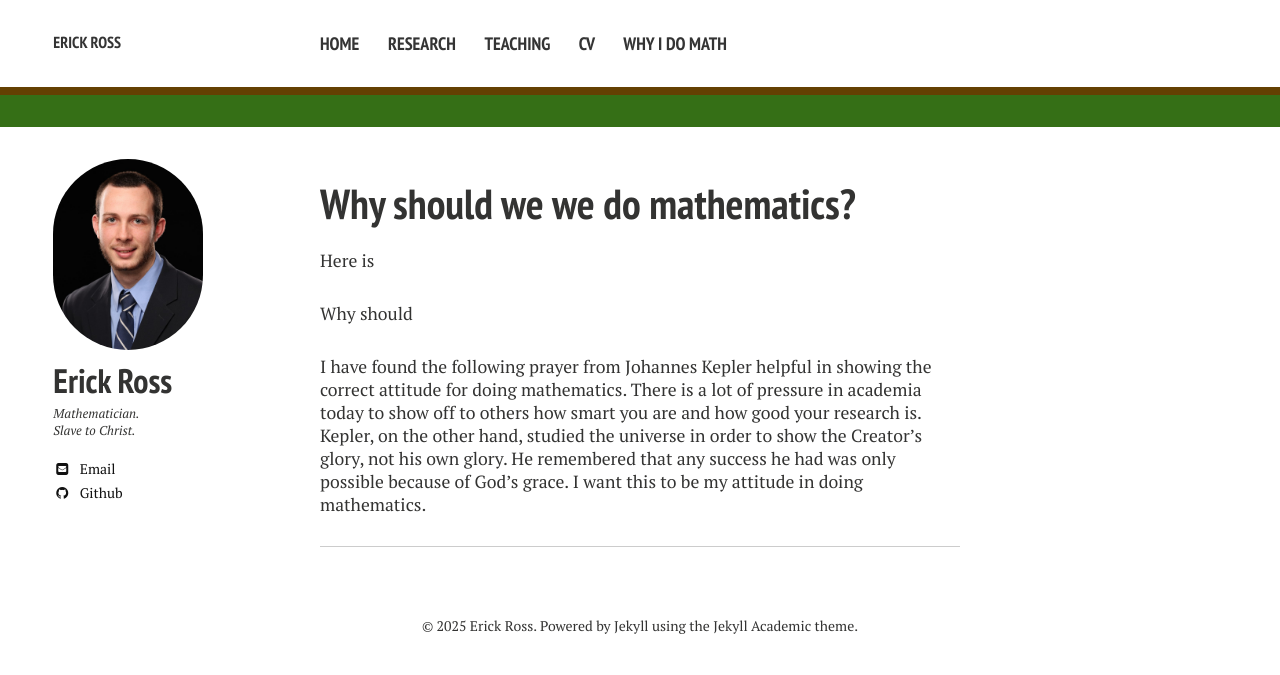
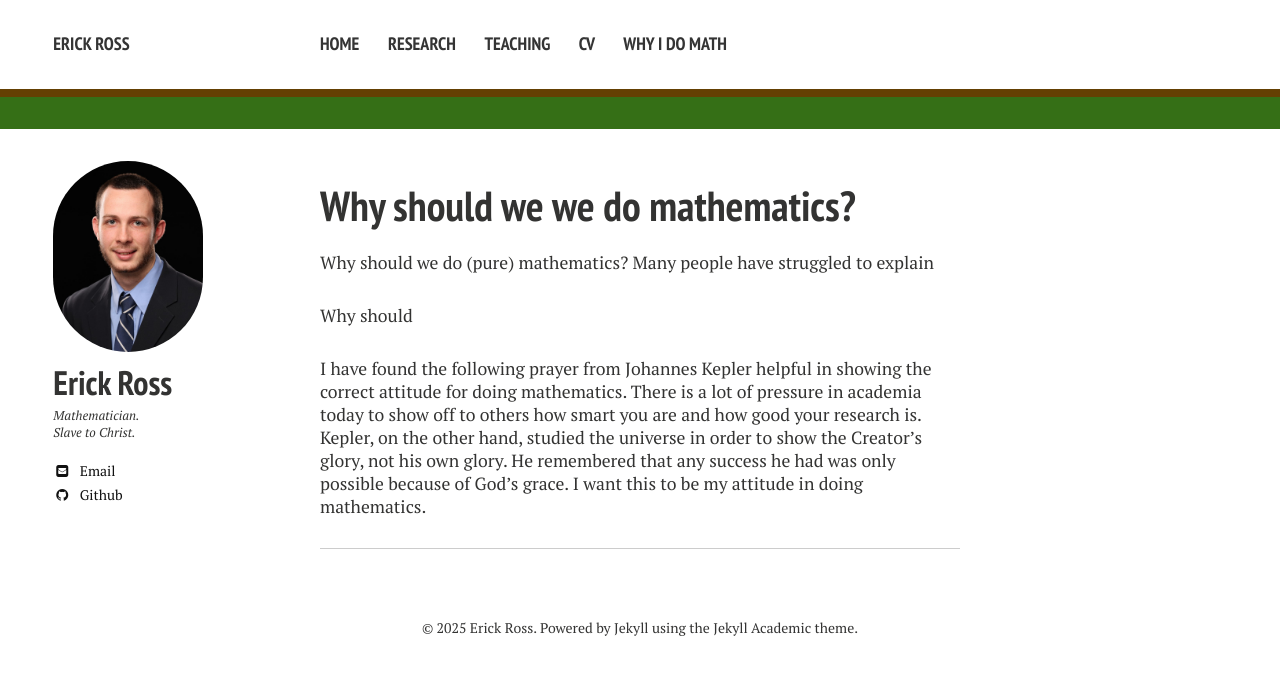
Before and after one commit to erick-ross/erick-ross.github.io, a Jekyll site: the page built from why-i-do-math.md, in a window 1280 px wide. Shown: the top 675 px of the page. Built offline with Jekyll 4.4.1, drawn with Linux system fonts in a browser that asks for light colours; nearby versions of some CDN libraries.

Commit message:
some setup

```diff
--- a/_sass/page.scss
+++ b/_sass/page.scss
@@ -38,7 +38,7 @@ body {
 		@include grid(12,2);
 		@include prefix(12,0.5);
 		@include suffix(12,0.5);
-		@include font-rem(16);
+		@include font-rem(18);
 	}
 	@media #{$x-large} {
 		@include grid(12,1.5);
--- a/why-i-do-math.md
+++ b/why-i-do-math.md
@@ -4,7 +4,7 @@ layout: page
 
 # Why should we we do mathematics?
 
-Here is
+Why should we do (pure) mathematics? Many people have struggled to explain
 
 Why should
 
```
